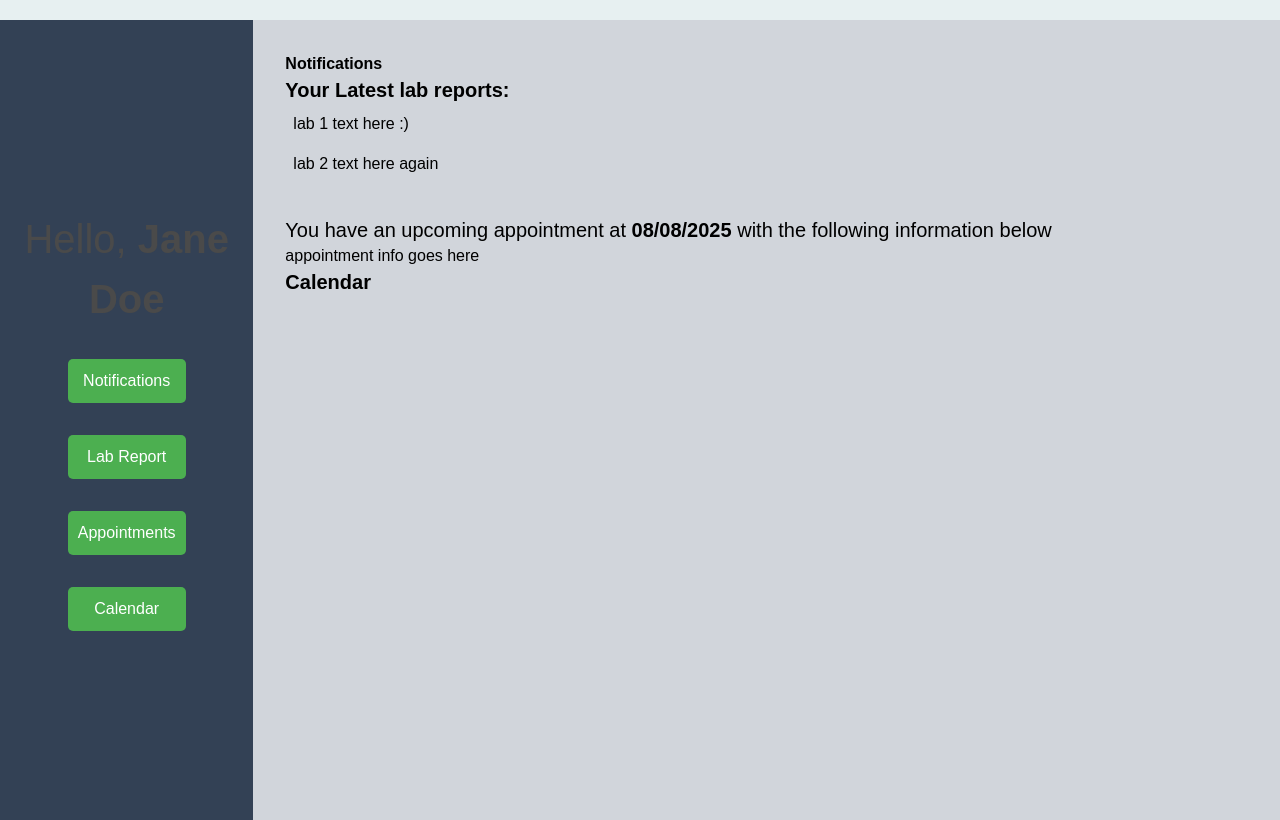
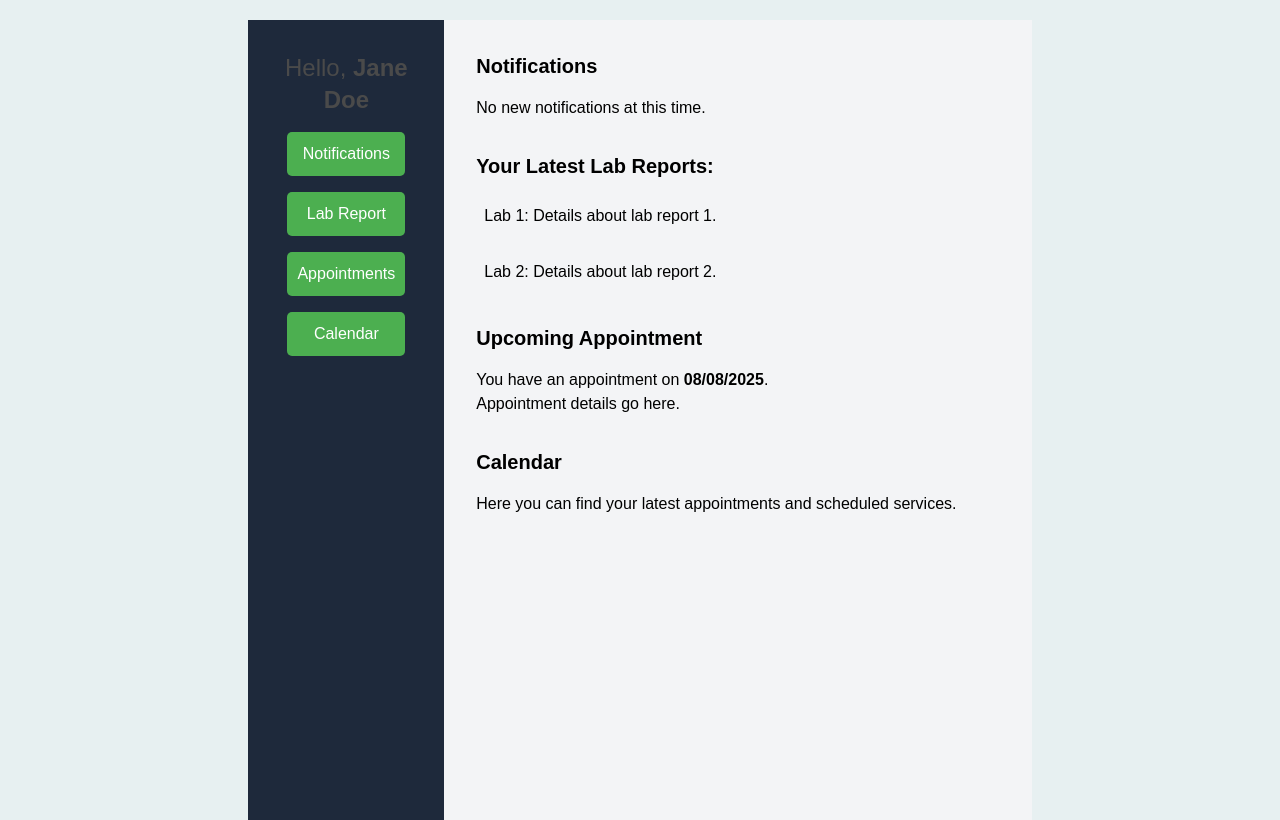
Before and after one commit to cfgtexas24/Team-1, a React (Create React App) app in the folder frontend/: page /patient/home in a window 1280 px wide. Built offline with nearby package versions, Linux system fonts and the light colour scheme.

Commit message:
firebase authentication set up

```diff
--- a/frontend/package.json
+++ b/frontend/package.json
@@ -6,14 +6,15 @@
     "@testing-library/jest-dom": "^5.17.0",
     "@testing-library/react": "^13.4.0",
     "@testing-library/user-event": "^13.5.0",
+    "firebase": "^10.14.1",
     "react": "^18.3.1",
     "react-dom": "^18.3.1",
     "react-router-dom": "^6.27.0",
     "react-scripts": "5.0.1",
     "rechart": "^0.0.1",
+    "recharts": "^2.1.10",
     "tailwind": "^4.0.0",
-    "web-vitals": "^2.1.4",
-    "recharts": "^2.1.10"
+    "web-vitals": "^2.1.4"
   },
   "scripts": {
     "start": "react-scripts start",
--- a/frontend/src/components/Login.js
+++ b/frontend/src/components/Login.js
@@ -1,18 +1,51 @@
-import React from 'react'
-import { Link } from 'react-router-dom'
+import React, { useState } from 'react';
+import { useNavigate } from 'react-router-dom';
+import { signInWithEmailAndPassword } from 'firebase/auth';
+import { auth } from '../firebase';
+import { Link } from 'react-router-dom';
 
 const Login = () => {
+  const [email, setEmail] = useState('');
+  const [password, setPassword] = useState('');
+  const navigate = useNavigate();
+
+  const handleLogin = async (e) => {
+    e.preventDefault();
+    try {
+      await signInWithEmailAndPassword(auth, email, password);
+      // Redirect to patient dashboard after successful login
+      navigate('/patient-dashboard');
+    } catch (error) {
+      console.error('Error logging in:', error);
+      alert('Error logging in. Please check your credentials and try again.');
+    }
+  };
+
   return (
     <div>
       <h1>Login</h1>
-      <form>
-        <input type="text" placeholder="Username" className="input-box" />
-        <input type="password" placeholder="Password" className="input-box" />
-        <Link to="/patient-dashboard"className="submit-button">Submit</Link>
+      <form onSubmit={handleLogin}>
+        <input
+          type="email"
+          placeholder="Email"
+          className="input-box"
+          value={email}
+          onChange={(e) => setEmail(e.target.value)}
+          required
+        />
+        <input
+          type="password"
+          placeholder="Password"
+          className="input-box"
+          value={password}
+          onChange={(e) => setPassword(e.target.value)}
+          required
+        />
+        <button type="submit" className="submit-button">Submit</button>
         <Link to="/">Create Account</Link>
       </form>
     </div>
-  )
-}
+  );
+};
 
-export default Login
+export default Login;
--- a/frontend/src/components/PatientDashboard.js
+++ b/frontend/src/components/PatientDashboard.js
@@ -1,19 +1,7 @@
-import React from 'react'
-import { useState, useEffect, useRef } from 'react'
-
-import LabReport from './common/LabReport'
-
-// todo:
-// list latest labs report
-// list upcoming appointment
-// form to request a new appointment
-// survey sent by provider
-// calendar of latest appointments
-// list latest services - can also show on the calendar
+import React, { useState, useRef } from 'react';
+import LabReport from './common/LabReport';
 
 const PatientDashboard = () => {
-
-  // useRef for sending scren down to certain sections
   const notificationsRef = useRef(null);
   const labReportsRef = useRef(null);
   const appointmentsRef = useRef(null);
@@ -23,59 +11,68 @@ const PatientDashboard = () => {
     window.scrollTo({
       top: elementRef.current.offsetTop,
       behavior: 'smooth'
-    })
-  }
+    });
+  };
 
-  // store patient state
-  const [patient, setPatient] = useState(
-    {
+  const [patient, setPatient] = useState({
     name: "Jane Doe",
     age: 28,
-    }
-  )
+  });
 
-  // state for lab objects
-  const [labs, setLabs] = useState(['lab 1 text here :)', 'lab 2 text here again'])
+  const [labs, setLabs] = useState([
+    'Lab 1: Details about lab report 1.',
+    'Lab 2: Details about lab report 2.',
+  ]);
 
-  // upcoming appointment information
-  const [upcomingAppointment, setUpcomingAppointment] = useState(
-    {
+  const [upcomingAppointment, setUpcomingAppointment] = useState({
     date: '08/08/2025',
-      info: 'appointment info goes here'
-
-    }
-  )
-
-  const [surveyQuestion, setSurveyQuestion] = useState('');
-  const [surveyAnswer, setSurveryAnswer] = useState('');
-
-  // useEffect();
+    info: 'Appointment details go here.',
+  });
 
   return (
-    <div className='flex flex-row w-screen h-screen'>
-      <div className="flex flex-col h-full w-1/4 bg-slate-700 justify-center items-center text-white">
-        <h1>Hello, <span><b> {patient.name}</b></span></h1>
-        <ul className='flex flex-col gap-8'>
-          <li><button onClick={() => scrollTo(notificationsRef)}>Notifications</button></li>
-          <li><button onClick={() => scrollTo(labReportsRef)}>Lab Report</button></li>
-          <li><button onClick={() => scrollTo(appointmentsRef)}>Appointments</button></li>
-          <li><button onClick={() => scrollTo(calendarRef)}>Calendar</button></li>
+    <div className="flex h-screen">
+      {/* Sidebar */}
+      <div className="w-1/4 bg-slate-800 text-white p-8 flex flex-col items-center">
+        <h1 className="text-2xl mb-4">Hello, <b>{patient.name}</b></h1>
+        <ul className="space-y-4">
+          <li><button onClick={() => scrollTo(notificationsRef)} className="hover:underline">Notifications</button></li>
+          <li><button onClick={() => scrollTo(labReportsRef)} className="hover:underline">Lab Report</button></li>
+          <li><button onClick={() => scrollTo(appointmentsRef)} className="hover:underline">Appointments</button></li>
+          <li><button onClick={() => scrollTo(calendarRef)} className="hover:underline">Calendar</button></li>
         </ul>
       </div>
-      <div id="content" className="flex flex-col h-full w-full bg-gray-300 p-8">
-        <h2 ref={notificationsRef} className='font-bold text-xll'>Notifications</h2>
-        <h2 ref={labReportsRef} className='font-bold text-xl'>Your Latest lab reports:</h2>
-        <div className='flex flex-col'>
-          {labs.map(lab => (
-            <LabReport lab={lab} />
+
+      {/* Main Content */}
+      <div className="flex-1 bg-gray-100 p-8 overflow-y-auto">
+        <section ref={notificationsRef} className="mb-8">
+          <h2 className="text-xl font-bold mb-4">Notifications</h2>
+          <p>No new notifications at this time.</p>
+        </section>
+
+        <section ref={labReportsRef} className="mb-8">
+          <h2 className="text-xl font-bold mb-4">Your Latest Lab Reports:</h2>
+          <div className="space-y-4">
+            {labs.map((lab, index) => (
+              <LabReport key={index} lab={lab} />
             ))}
           </div>
-        <h2 ref={appointmentsRef} className='text-xl pt-8'>You have an upcoming appointment at <span><b>{upcomingAppointment.date}</b></span> with the following information below</h2>
+        </section>
+
+        <section ref={appointmentsRef} className="mb-8">
+          <h2 className="text-xl font-bold mb-4">Upcoming Appointment</h2>
+          <p>
+            You have an appointment on <b>{upcomingAppointment.date}</b>.
+          </p>
           <p>{upcomingAppointment.info}</p>
-        <h2 ref={labReportsRef} className='font-bold text-xl'>Calendar</h2>
+        </section>
+
+        <section ref={calendarRef} className="mb-8">
+          <h2 className="text-xl font-bold mb-4">Calendar</h2>
+          <p>Here you can find your latest appointments and scheduled services.</p>
+        </section>
       </div>
     </div>
-  )
-}
+  );
+};
 
-export default PatientDashboard
+export default PatientDashboard;
--- a/frontend/src/components/SignUp.js
+++ b/frontend/src/components/SignUp.js
@@ -1,19 +1,48 @@
-import React from 'react';
+import React, { useState } from 'react';
+import { useNavigate } from 'react-router-dom';
+import { createUserWithEmailAndPassword } from 'firebase/auth';
+import { auth } from '../firebase';
 import { Link } from 'react-router-dom';
 
 const SignUp = () => {
+  const [email, setEmail] = useState('');
+  const [password, setPassword] = useState('');
+  const navigate = useNavigate();
+
+  const handleSignUp = async (e) => {
+    e.preventDefault();
+    try {
+      await createUserWithEmailAndPassword(auth, email, password);
+      // Redirect to the survey form after successful signup
+      navigate('/survey-form');
+    } catch (error) {
+      console.error('Error signing up:', error);
+      alert('Error signing up. Please try again.');
+    }
+  };
+
   return (
     <div>
       <h1>Sign Up</h1>
-      <form>
-        <input type="text" placeholder="Username" className="input-box" />
-        <input type="password" placeholder="Password" className="input-box" />
-        <Link to="/survey-form" className="submit-button">
-          Create Account
-        </Link>
-        <Link to="/patient/login" className="login-link">
-          Already have an account?
-        </Link>
+      <form onSubmit={handleSignUp}>
+        <input
+          type="email"
+          placeholder="Email"
+          className="input-box"
+          value={email}
+          onChange={(e) => setEmail(e.target.value)}
+          required
+        />
+        <input
+          type="password"
+          placeholder="Password"
+          className="input-box"
+          value={password}
+          onChange={(e) => setPassword(e.target.value)}
+          required
+        />
+        <button type="submit" className="submit-button">Create Account</button>
+        <Link to="/patient/login" className="login-link">Already have an account?</Link>
       </form>
     </div>
   );
--- a/frontend/src/firebase.js
+++ b/frontend/src/firebase.js
@@ -1,14 +1,21 @@
-import { initializeApp } from 'firebase/app';
-import { getAuth } from 'firebase/auth';
+// firebase.js
+import { initializeApp } from "firebase/app";
+import { getAuth } from "firebase/auth";
+import { getAnalytics } from "firebase/analytics";
 
 const firebaseConfig = {
-  apiKey: process.env.FIREBASE_API_KEY,
-  authDomain: process.env.FIREBASE_AUTH_DOMAIN,
-  projectId: process.env.FIREBASE_PROJECT_ID,
-  storageBucket: process.env.FIREBASE_STORAGE_BUCKET,
-  messagingSenderId: process.env.FIREBASE_MESSAGING_SENDER,
-  appId: process.env.FIREBASE_APP_ID,
+  apiKey: "",
+  authDomain: "cfgteam1login.firebaseapp.com",
+  projectId: "cfgteam1login",
+  storageBucket: "cfgteam1login.appspot.com",
+  messagingSenderId: "1068313793699",
+  appId: "1:1068313793699:web:b04d55de4fbc5319761b16",
+  measurementId: "G-Q4VHFXSC67"
 };
 
+// Initialize Firebase
 const app = initializeApp(firebaseConfig);
-export const auth = getAuth(app);
+const analytics = getAnalytics(app);
+const auth = getAuth(app);
+
+export { auth };
--- /dev/null
+++ b/package.json
@@ -0,0 +1,5 @@
+{
+  "dependencies": {
+    "firebase": "^10.14.1"
+  }
+}
```
Also changed, not shown: 2 other files (tests, documents, lock files or other folders). Lines whose indentation alone changed are shown as unchanged.
